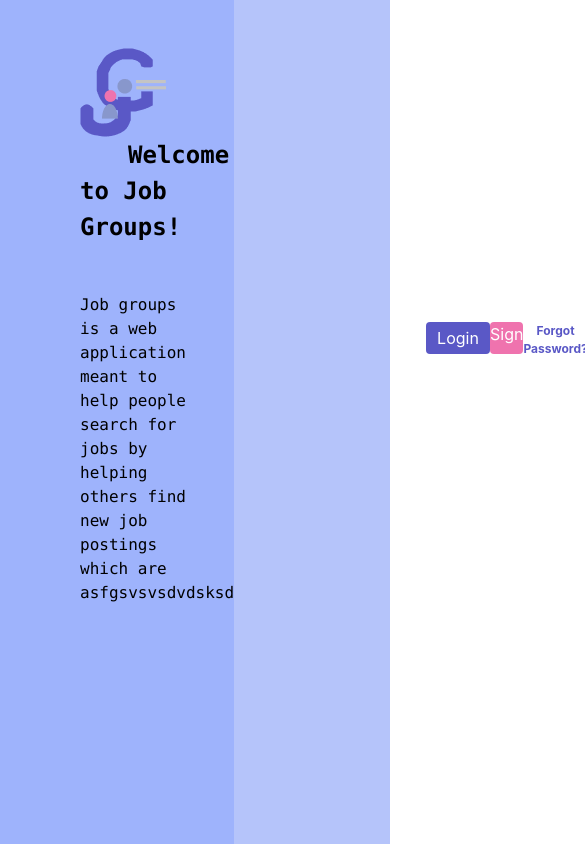
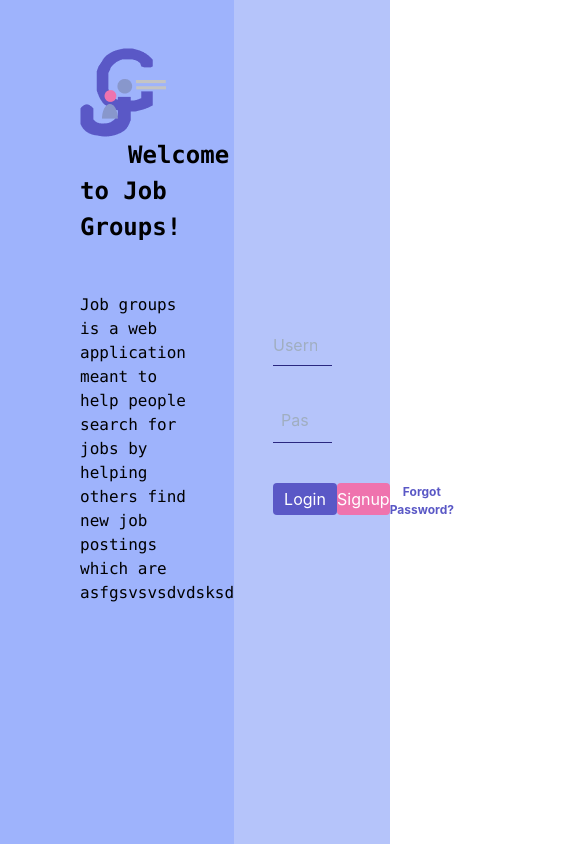
Before and after one commit to papertran/job-groups, a React (Create React App) app in the folder frontend/: page / in a window 390 px wide. Shown: the whole page, 585 px wide, since content can reach past the window. Built offline with nearby package versions, Linux system fonts and the light colour scheme.

Commit message:
login page more responsive now

```diff
--- a/frontend/src/components/Header.js
+++ b/frontend/src/components/Header.js
@@ -4,7 +4,7 @@ export const Header = () => {
 	return (
 		<>
 			<div className="flex justify-between w-full h-20 bg-darkpurple">
-				{/* <img className="inline h-12 mt-4 ml-12" src={require('../images/Logo.png')} alt="idk"></img> */}
+				<img className="inline h-12 mt-4 ml-4" src={require('../images/Logo.png')} alt="idk"></img>
 				{/* <img className="inline rounded-full h-12 mt-4 mr-12" src={require('../logo.svg')} alt="idk"></img> */}
 			</div>
 		</>
--- a/frontend/src/components/Login.js
+++ b/frontend/src/components/Login.js
@@ -1,9 +1,9 @@
-import React from "react";
-import "../tailwind.generated.css";
-import "../index.css";
-import Modal from "./Modal";
+import React from 'react';
+import '../tailwind.generated.css';
+import '../index.css';
+import Modal from './Modal';
 
-import { Link } from "react-router-dom";
+import { Link } from 'react-router-dom';
 
 // User registration query
 
@@ -27,7 +27,7 @@ class Login extends React.Component {
                         <h1 className="text-2xl font-mono font-bold pl-20 pt-12">
                             <img
                                 className="inline"
-								src={require("../images/Logo.png")}
+                                src={require('../images/Logo.png')}
                                 alt="idk"
                             ></img>
                             <span className="pl-12">
@@ -41,18 +41,17 @@ class Login extends React.Component {
                             <br />
                             <img
                                 className="pl-40 h-auto"
-								src={require("../images/clumsy_w_jobs.png")}
+                                src={require('../images/clumsy_w_jobs.png')}
                                 alt="notfsadasduppypng"
                             ></img>
                         </div>
-						{/* <img className="pt-8 pl-56 h-auto" src={require('../images/clumsy_w_jobs.png')} alt="notfsadasduppypng"></img> */}
                     </div>
 
-					<div className="flex bg-secpurple w-2/5 h-full">
-						<form className="w-full max-w-lg items-center pl-48 pt-40">
-							<div className="flex items-center w-3/4 border-b border-darkpurple py-2">
+                    <div className="flex justify-center items-center bg-secpurple w-2/5 h-full">
+                        <form className="w-1/2">
+                            <div className="w-3/4 border-b border-darkpurple py-2">
                                 <input
-									className="appearance-none bg-transparent border-none text-gray-700 mr-3 py-1 px-2 leading-tight focus:outline-none w-3/4"
+                                    className="appearance-none bg-transparent border-none text-gray-700 leading-tight focus:outline-none w-3/4"
                                     type="text"
                                     placeholder="Username or email"
                                 ></input>
@@ -69,7 +68,7 @@ class Login extends React.Component {
                             <div className="flex inline w-3/4 pt-10">
                                 <Link to="/Home">
                                     <button
-										className="w-16 h-8 bg-darkpurple2 hover:bg-secpurple text-white rounded"
+                                        className="flex-1 w-16 h-8 bg-darkpurple2 hover:bg-secpurple text-white rounded"
                                         type="button"
                                     >
                                         Login
@@ -77,19 +76,17 @@ class Login extends React.Component {
                                 </Link>
                                 <span className="w-2"></span>
 
-								{/* POPUP */}
                                 <button
                                     onClick={this.showModal}
                                     className="w-20 h-8 bg-mainpink hover:bg-secpurple text-white rounded"
                                     type="button"
                                 >
-									Sign up
+                                    Signup
                                 </button>
                                 <Modal
                                     show={this.state.show}
                                     handleClose={this.hideModal}
                                 ></Modal>
-								{/* POPUP */}
 
                                 <button
                                     className="text-xs text-darkpurple2 font-bold"
```
Also changed, not shown: 2 other files (tests, documents, lock files or other folders). Lines whose indentation alone changed are shown as unchanged.
